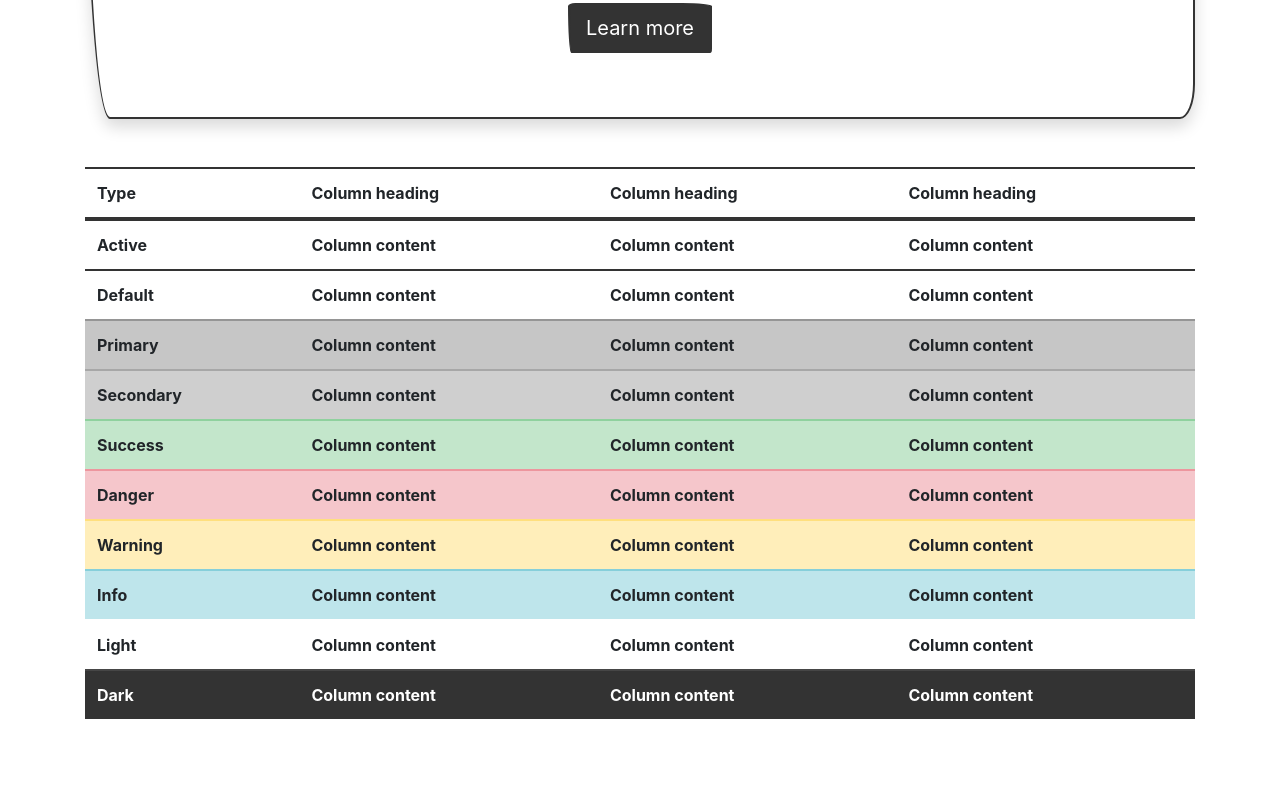
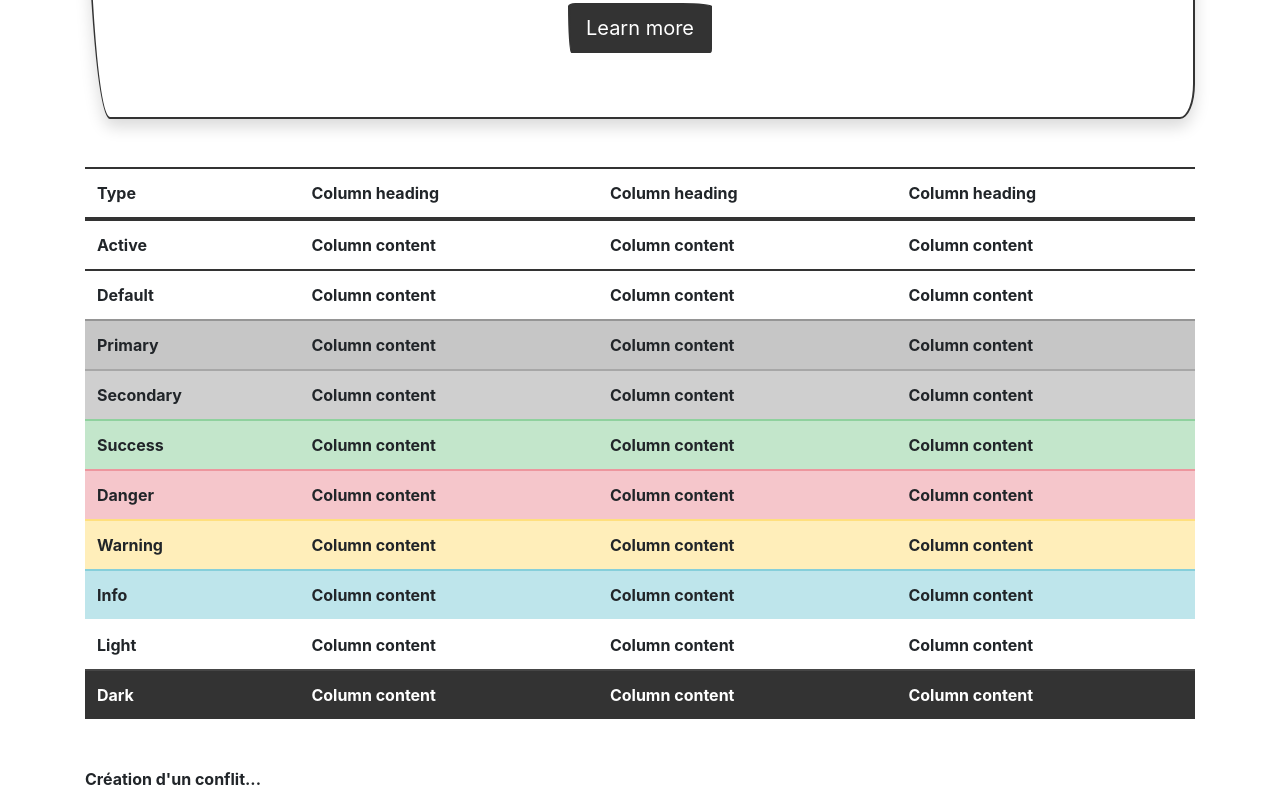
Before and after one commit to gabriellefournier-neri/NoobInterface, a plain HTML site: page index.html in a window 1280 px wide. Shown: the part 739-1546 px from the top of the page. Before the commit the page ends 1506 px from the top, so only its background shows below. Drawn offline with nearby package versions, Linux system fonts and the light colour scheme; a web font is replaced by a local one.

Commit message:
Update index.html

```diff
--- a/index.html
+++ b/index.html
@@ -150,6 +150,10 @@
                 </tbody>
             </table>
 
+
+
+            <p>Création d'un conflit...</p>
+
         </div>
     </main>
 
```
